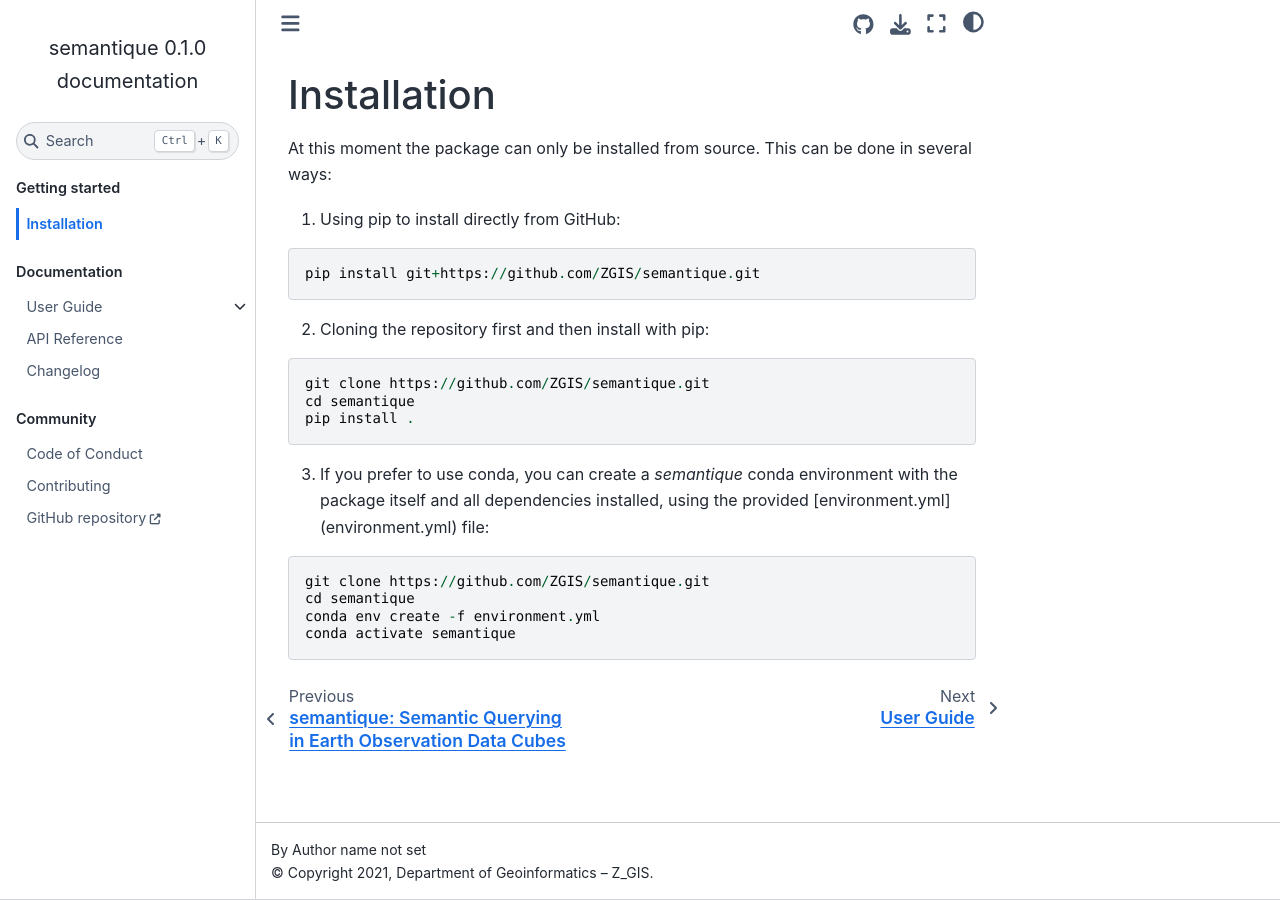
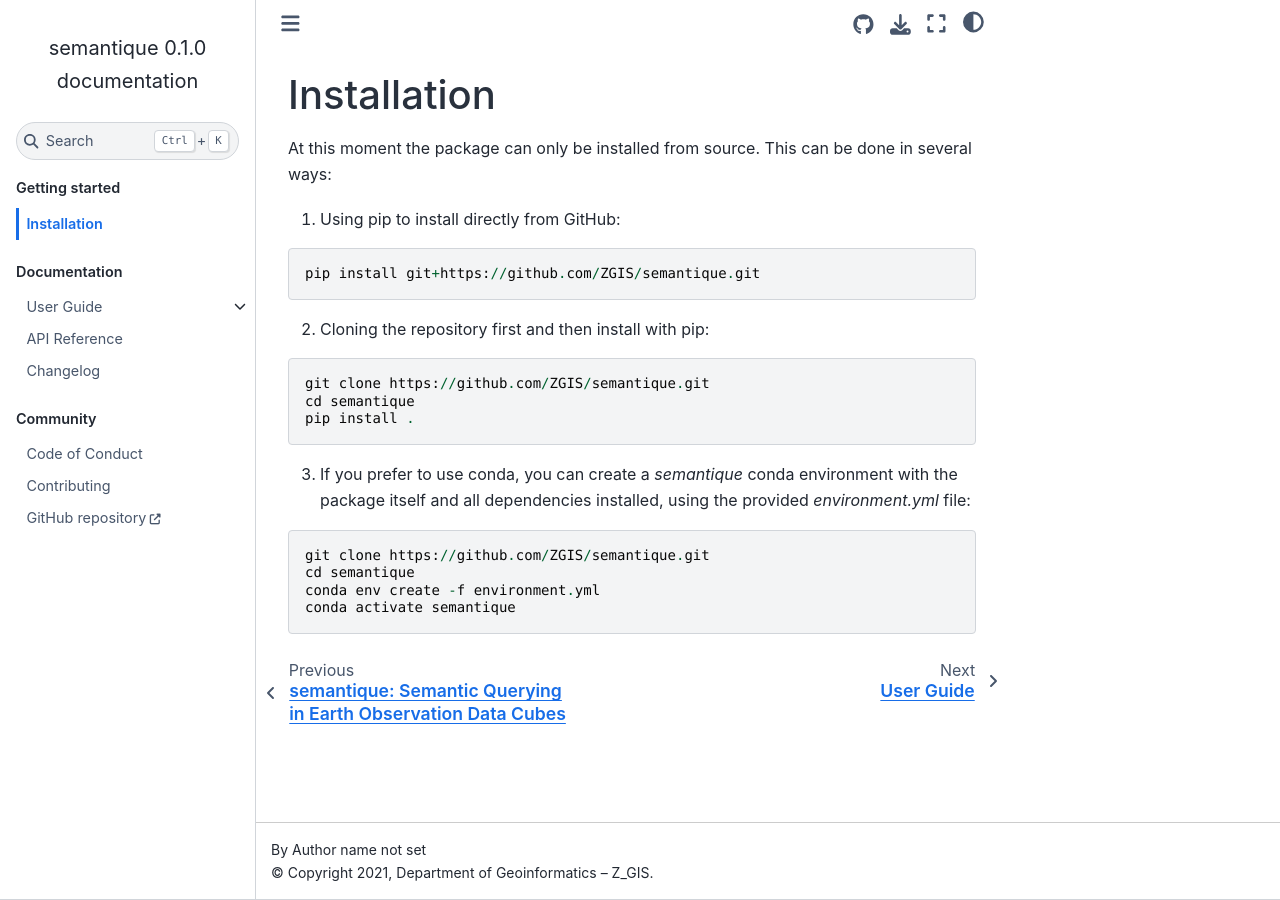
Before and after one commit to ZGIS/semantique, a Sphinx documentation site: the page built from docs/source/installation.rst, in a window 1280 px wide. Built offline with Sphinx 7.4.7 and the Sphinx Book theme 1.1.4, drawn with Linux system fonts in a browser that asks for light colours; pages that are not in the unit, such as notebooks, are missing from menus; part of the change alters nothing that is shown.

```diff
--- a/docs/source/installation.rst
+++ b/docs/source/installation.rst
@@ -17,7 +17,7 @@ At this moment the package can only be installed from source. This can be done i
   cd semantique
   pip install .
 
-3) If you prefer to use conda, you can create a `semantique` conda environment with the package itself and all dependencies installed, using the provided [environment.yml](environment.yml) file:
+3) If you prefer to use conda, you can create a `semantique` conda environment with the package itself and all dependencies installed, using the provided `environment.yml` file:
 
 .. code-block::
 
```
Also changed, not shown: 2 other files.
